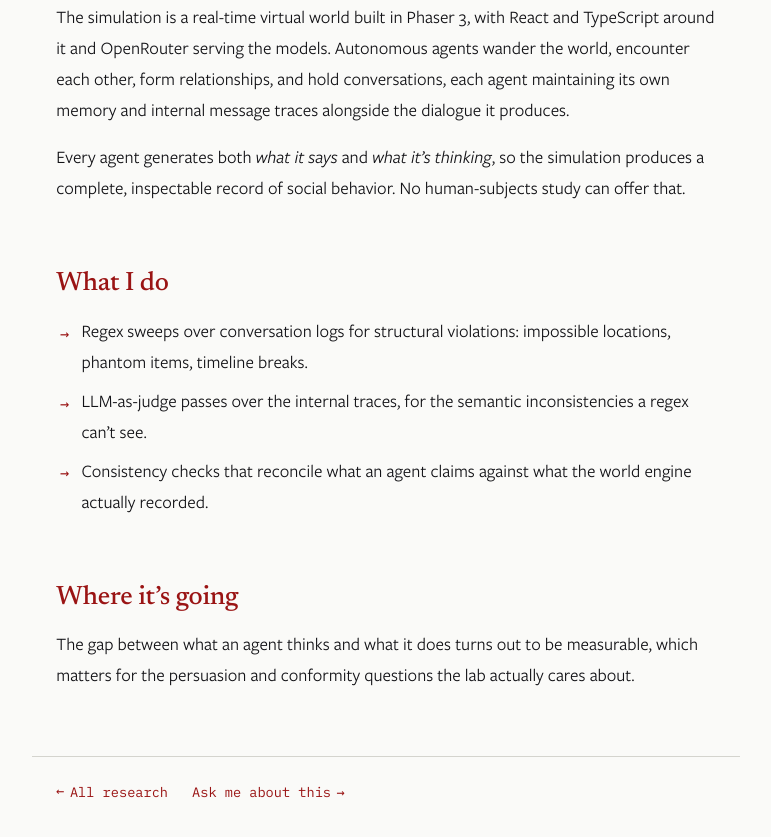
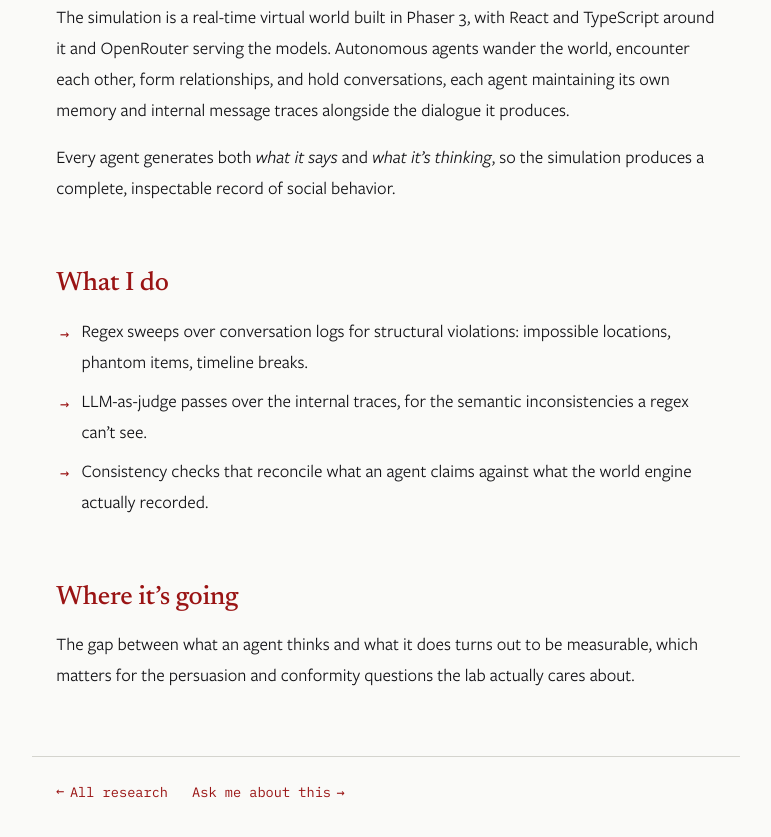
Before and after one commit to okalmanwa/PersonalWebsite, an Astro site: page /research/social-simulation in a window 1280 px wide. Shown: the part 859-1696 px from the top of the page, without its empty margins (254-1025 px from the left). Built offline with nearby package versions, Linux system fonts and the light colour scheme; Astro itself is replaced by a stand-in of ours.

Commit message:
Trim closing line from social simulation system section

```diff
--- a/src/content/research/social-simulation.md
+++ b/src/content/research/social-simulation.md
@@ -18,7 +18,7 @@ Classic social psychology experiments, the Stanford Prison Experiment chief amon
 
 The simulation is a real-time virtual world built in Phaser 3, with React and TypeScript around it and OpenRouter serving the models. Autonomous agents wander the world, encounter each other, form relationships, and hold conversations, each agent maintaining its own memory and internal message traces alongside the dialogue it produces.
 
-Every agent generates both *what it says* and *what it's thinking*, so the simulation produces a complete, inspectable record of social behavior. No human-subjects study can offer that.
+Every agent generates both *what it says* and *what it's thinking*, so the simulation produces a complete, inspectable record of social behavior.
 
 ## What I do
 
```
